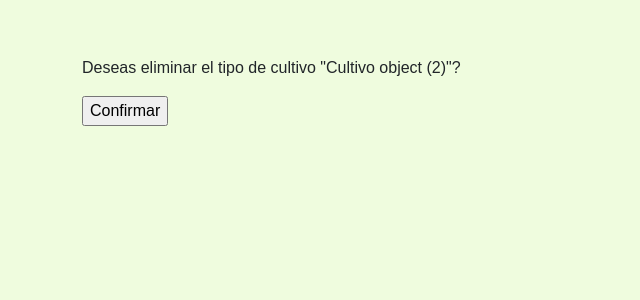
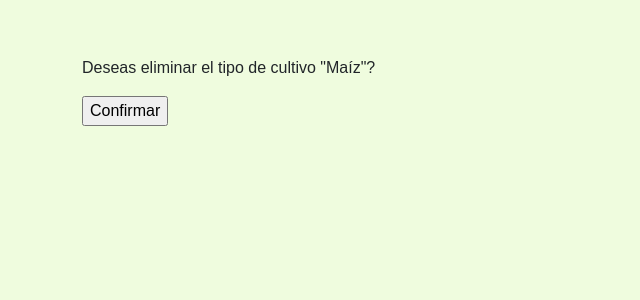
Before and after one commit to ErickFigueroaT/calculadora-fertilizante, a Django app: page /cultivos/eliminar_cultivo/2 in a window 1280 px wide. Shown: the part 67-367 px from the top of the page, without its empty margins (0-640 px from the left). Run offline with Django 5.2, Linux system fonts and the light colour scheme; a user stored in the database is signed in; data comes from the database, SQL or seed files in the repository; both versions use the stored data as it was after the commit.

Commit message:
Se hizo cambio en el mensaje para confirmar la eliminacion de un cultivo

```diff
--- a/app/calculadoraFertilizante/cultivos/templates/cultivos/cultivo_confirm_delete.html
+++ b/app/calculadoraFertilizante/cultivos/templates/cultivos/cultivo_confirm_delete.html
@@ -6,7 +6,7 @@
 
 {% block contenido %}
     <form method="post">{% csrf_token %}
-        <p>Deseas eliminar el tipo de cultivo "{{ object}}"?</p>
+        <p>Deseas eliminar el tipo de cultivo "{{ object.nombre}}"?</p>
         <input type="submit" value="Confirmar">
     </form>
 {% endblock contenido %}
```
Also changed, not shown: app/calculadoraFertilizante/db.sqlite3.
